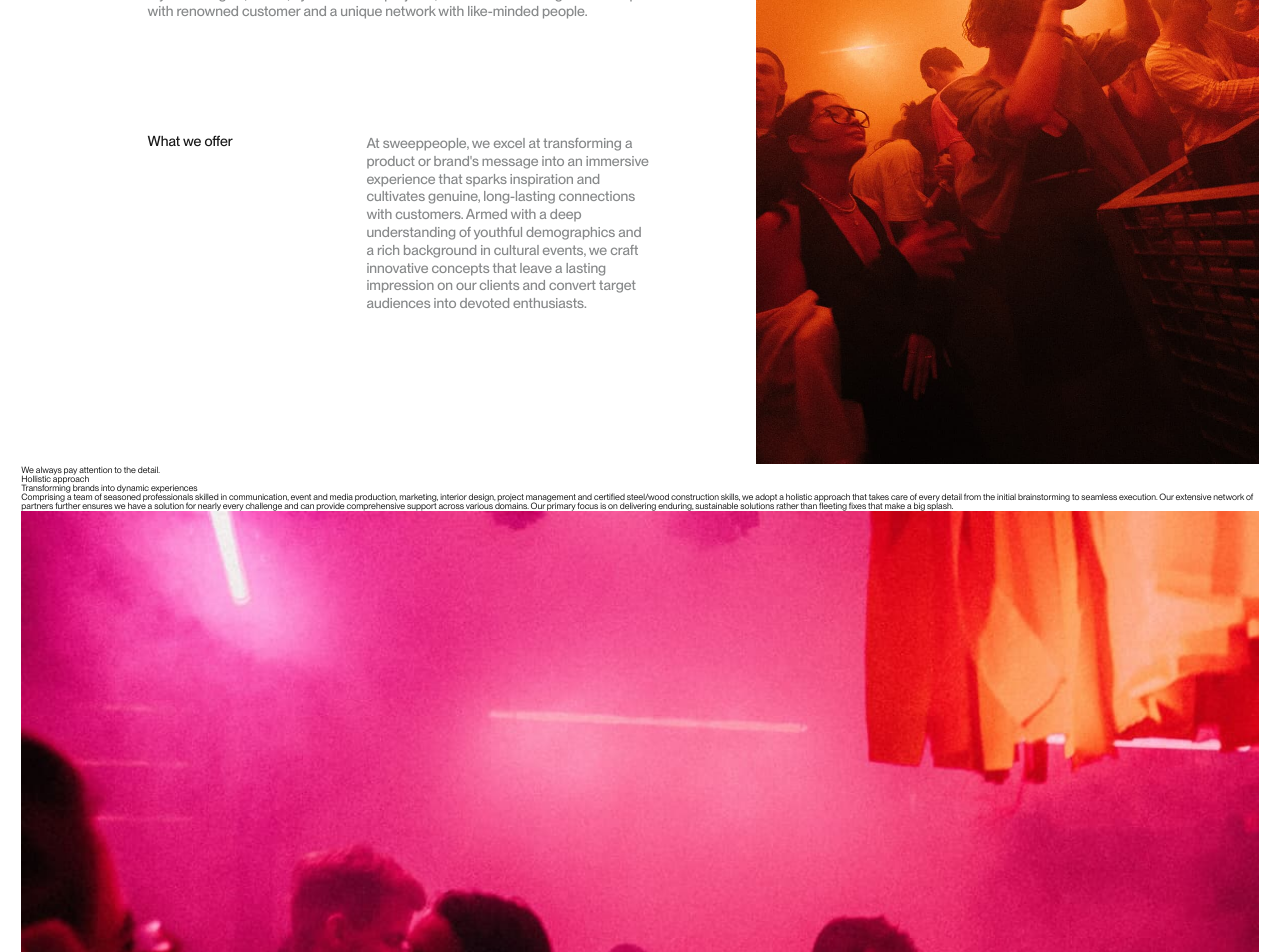
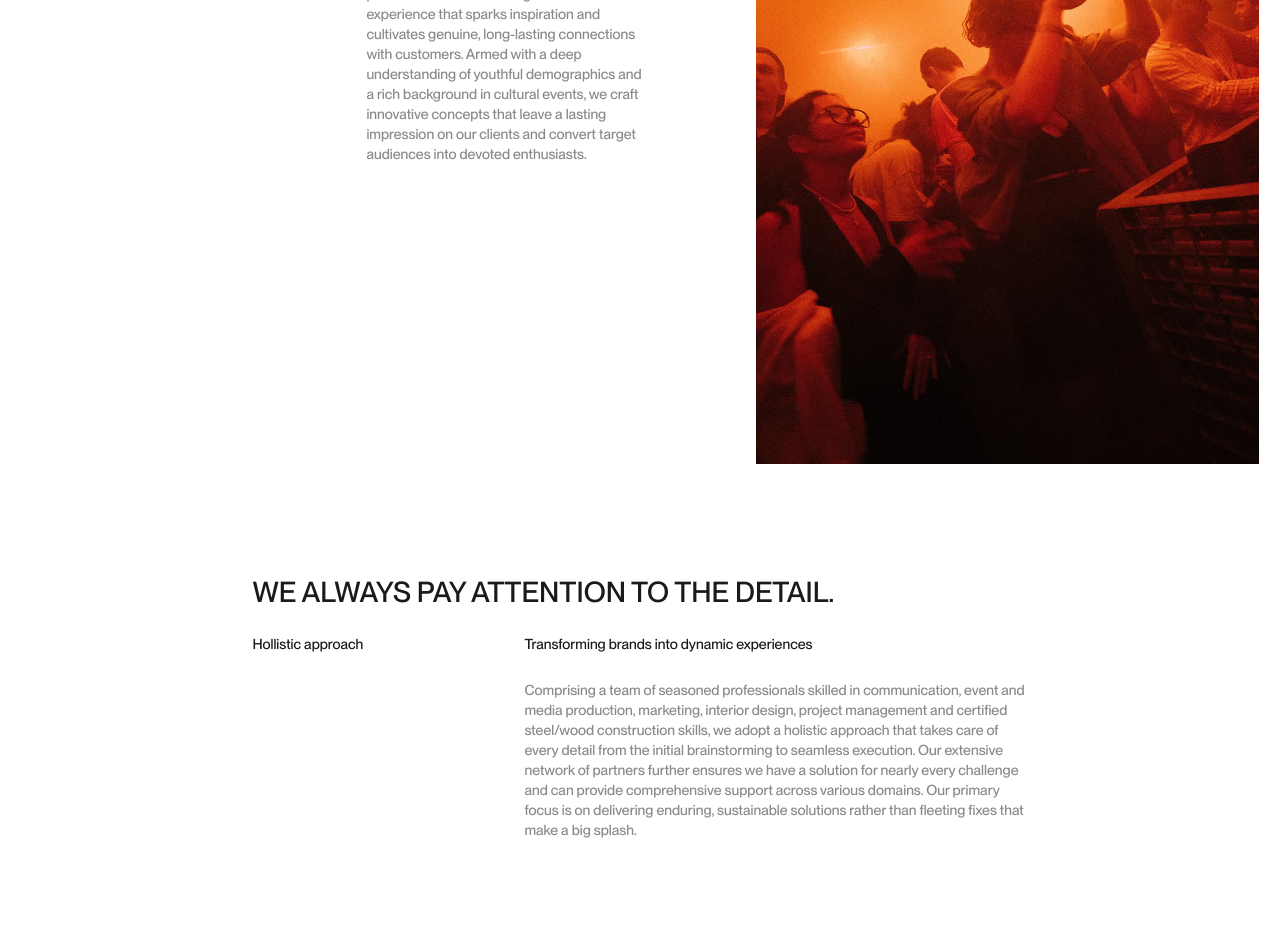
Before and after one commit to davidmhansen/sweep, a Next.js app: page / in a window 1280 px wide. Shown: the part 1840-2792 px from the top of the page. Built offline with nearby package versions, Linux system fonts and the light colour scheme.

Commit message:
homepage section 2 & about us mobile

```diff
--- a/app/page.tsx
+++ b/app/page.tsx
@@ -58,14 +58,18 @@ export default function Home() {
           />
         </div>
       </section>
-      <section>
-        <div>
-          <h2>We always pay attention to the detail.</h2>
-          <div>
-            <span>Hollistic approach</span>
-            <div>
-              <h3>Transforming brands into dynamic experiences</h3>
-              <p>
+      <section className="homepage__section--2">
+        <div className="homepage__section-wrapper">
+          <h2 className="homepage__section-title">
+            We always pay attention to the detail.
+          </h2>
+          <div className="homepage__section-content">
+            <span className="content__title">Hollistic approach</span>
+            <div className="copy__wrapper">
+              <h3 className="subtitle">
+                Transforming brands into dynamic experiences
+              </h3>
+              <p className="copy">
                 Comprising a team of seasoned professionals skilled in
                 communication, event and media production, marketing, interior
                 design, project management and certified steel/wood construction
@@ -82,7 +86,7 @@ export default function Home() {
         </div>
       </section>
       <section>
-        <div>
+        <div className="homepage__image--align-left">
           <Image
             src="/images/homepage-hollistic-approach.jpg"
             width={0}
--- a/styles/components/footer.scss
+++ b/styles/components/footer.scss
@@ -1,4 +1,8 @@
 .footer {
+
+    @include media ('<phone') {
+        padding-bottom: 2.4rem;
+    }
 
     .footer__contact {
         padding: 2.4rem 0 4.8rem 0;
--- a/styles/components/header.scss
+++ b/styles/components/header.scss
@@ -1,6 +1,10 @@
 .header {
 
     padding: 3.2rem 0 8rem 0;
+
+    @include media ('<phone') {
+        padding: 3.2rem 0;
+    }
     .header__heading {
         @extend %title-148;
     }
--- a/styles/pages/about/about.scss
+++ b/styles/pages/about/about.scss
@@ -4,10 +4,18 @@
         @extend %title-64;
         line-height: 115%;
         margin-bottom: 6.4rem;
-        width: 115.4rem;
+        max-width: 115.4rem;
+
+        @include media ('<phone') {
+            font-size: 3.2rem;
+        }
     }
 
     .about__img-wrapper {
         margin-bottom: 19.2rem;
+
+        @include media ('<phone') {
+            margin-bottom: 3.2rem;
+        }
     }
 }
--- a/styles/pages/homepage/homepage.scss
+++ b/styles/pages/homepage/homepage.scss
@@ -33,7 +33,7 @@
         display: flex;
         flex-direction: row;
         justify-content: space-between;
-        align-items: center;
+        align-items: flex-start;
         padding-left: 14.2rem;
 
         .homepage__section-wrapper {
@@ -49,13 +49,13 @@
                 gap: 3.2rem;
 
                 .homepage__section-title {
-                    @extend %title-64;
-
+                    @extend %title-32;
+                    text-transform: uppercase;
                 }
 
                 .homepage__section-copy {
                     @extend %paragraph-16;
-                    line-height: 2rem;
+                    line-height: 2.25rem;
                     color: $color-light-gray;
                 }
             }
@@ -75,14 +75,68 @@
 
             .homepage__content-copy {
                 @extend %paragraph-16;
-                line-height: 2rem;
-            color: $color-light-gray;
+                line-height: 2.25rem;
+                color: $color-light-gray;
             }
         }
     }
 
     .homepage__section-image--wrapper {
         width: 56.6rem;
+        margin-bottom: 12.4rem;
+    }
+
+    .homepage__section--2 {
+
+        margin-bottom: 12.8rem;
+
+        .homepage__section-wrapper {
+            display: flex;
+            flex-direction: column;
+            gap: 3.2rem;
+            padding: 0 26rem;
+
+            .homepage__section-title {
+                @extend %title-32;
+                text-transform: uppercase;
+
+            }
+
+            .homepage__section-content {
+
+                display: flex;
+                justify-content: space-between;
+
+                .content__title {
+
+                    @extend %paragraph-16;
+                }
+
+                .copy__wrapper {
+
+                    display: flex;
+                    flex-direction: column;
+                    gap: 3.2rem;
+                    width: 56.6rem;
+
+                    .subtitle {
+                        @extend %paragraph-16;
+
+                    }
+
+                    .copy {
+                        @extend %paragraph-16;
+                        line-height: 2.25rem;
+                        color: $color-light-gray;
+                    }
+                }
+            }
+
+        }
+    }
+
+    .homepage__image--align-left {
+        padding-right: 26rem;
     }
 
     .homepage__cta--bottom {
```
